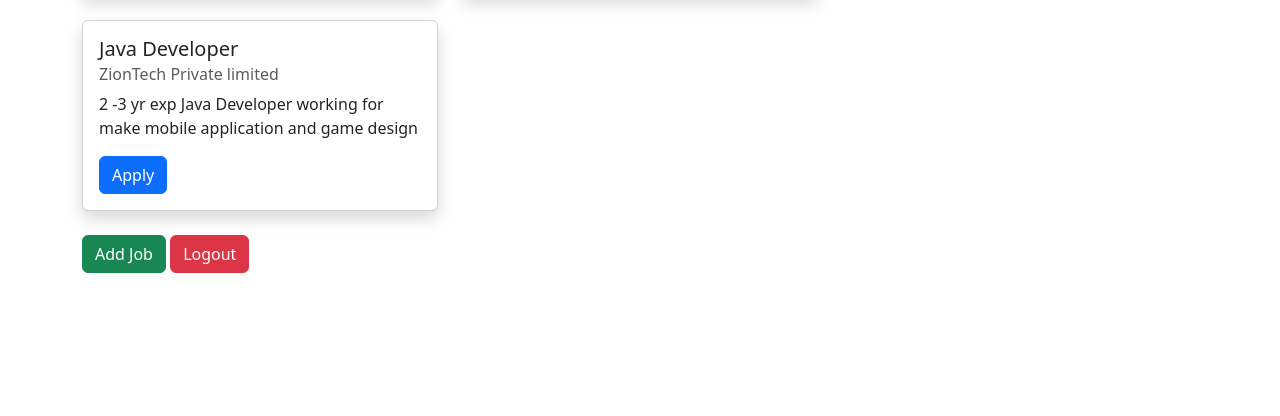
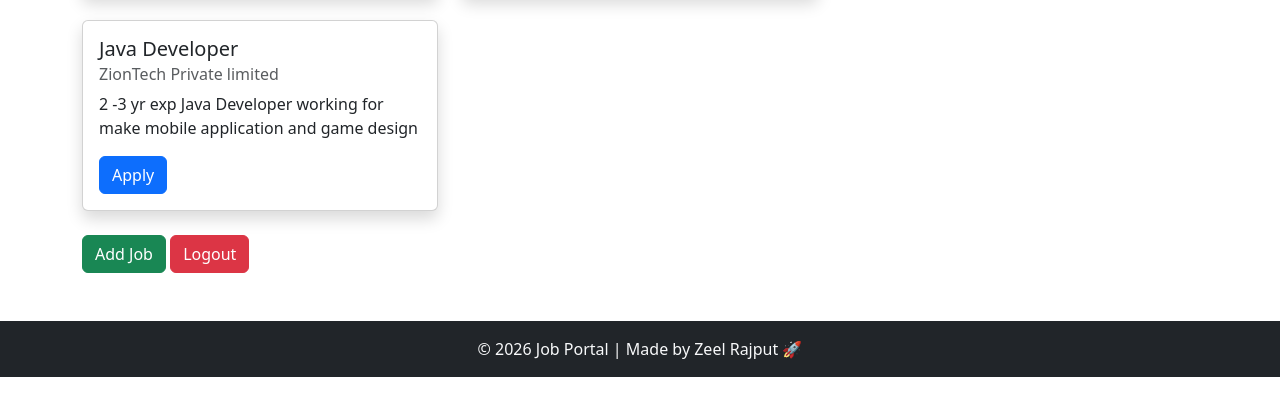
Before and after one commit to zeel-dev16/job-portal, a Flask app: page /dashboard in a window 1280 px wide. Shown: the part 355-771 px from the top of the page. Run offline with Flask 3, Linux system fonts and the light colour scheme; a user stored in the database is signed in; data comes from the database, SQL or seed files in the repository.

Commit message:
Update dashboard.html

```diff
--- a/templates/dashboard.html
+++ b/templates/dashboard.html
@@ -33,5 +33,9 @@
 
     </div>
 
+    <footer class="text-center mt-5 p-3 bg-dark text-light">
+        © 2026 Job Portal | Made by Zeel Rajput 🚀
+    </footer>
+
 </body>
 </html>
```
